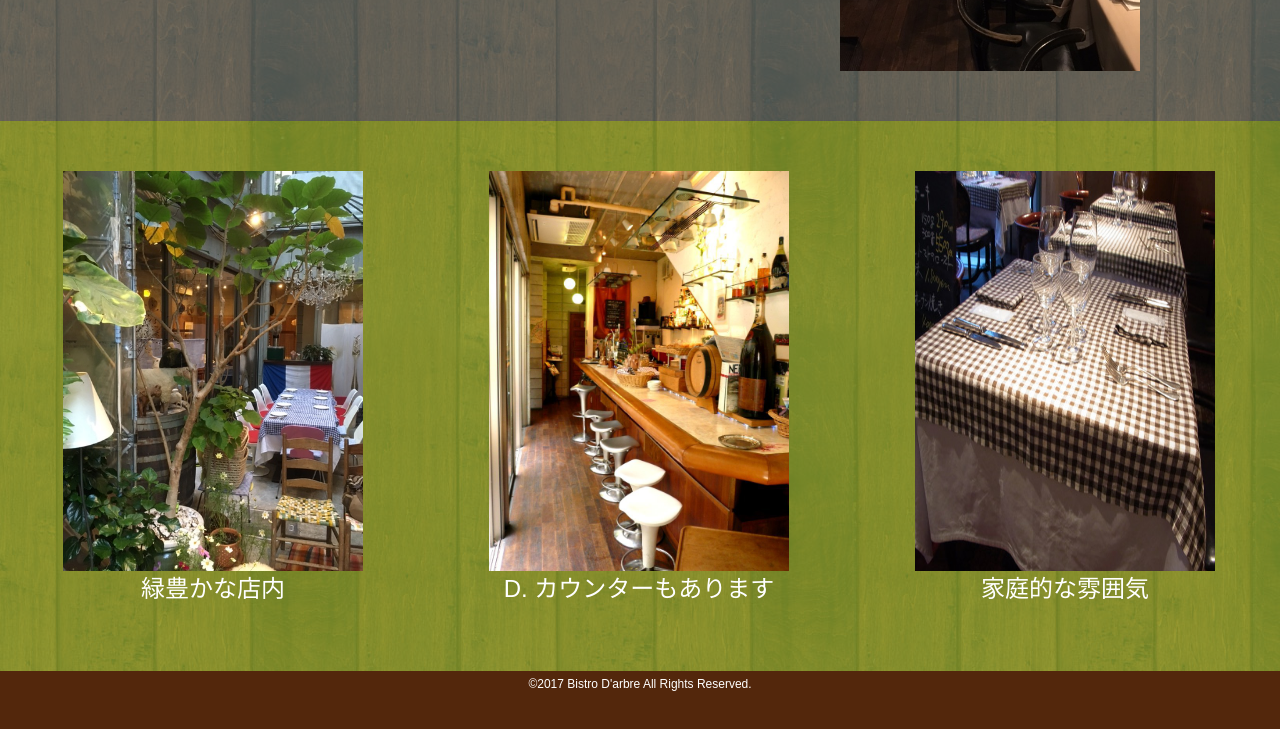
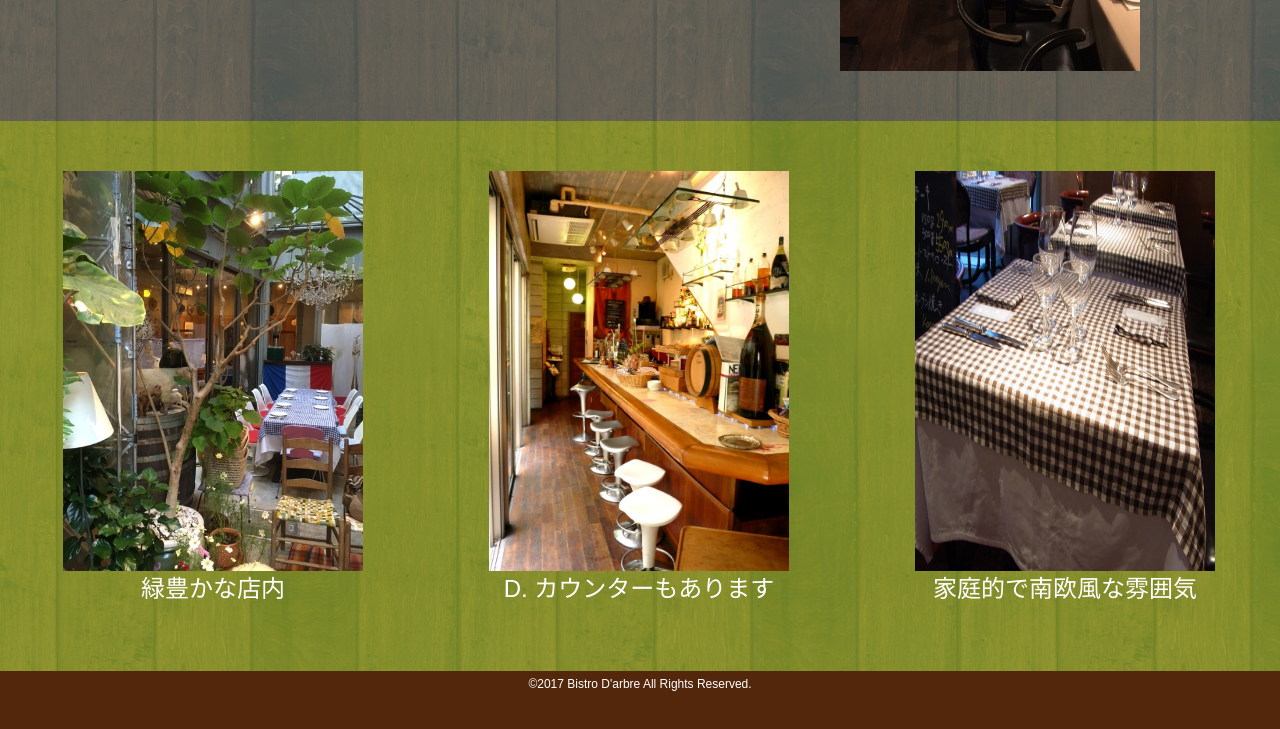
Before and after one commit to zd2B16/Darbre, a plain HTML site: page seat.html in a window 1280 px wide. Shown: the part 2229-2958 px from the top of the page. Drawn offline with Linux system fonts and the light colour scheme.

```diff
--- a/seat.html
+++ b/seat.html
@@ -92,7 +92,7 @@
                 </figure>
                 <figure>
                     <img src="images/room/room7.jpg" alt="">
-                    <figcaption>家庭的な雰囲気</figcaption>
+                    <figcaption>家庭的で南欧風な雰囲気</figcaption>
                 </figure>
             </div>
         </div>
```
Also changed, not shown: images/menu/rose_pink.png (added), images/menu/rose_red.png (added).
